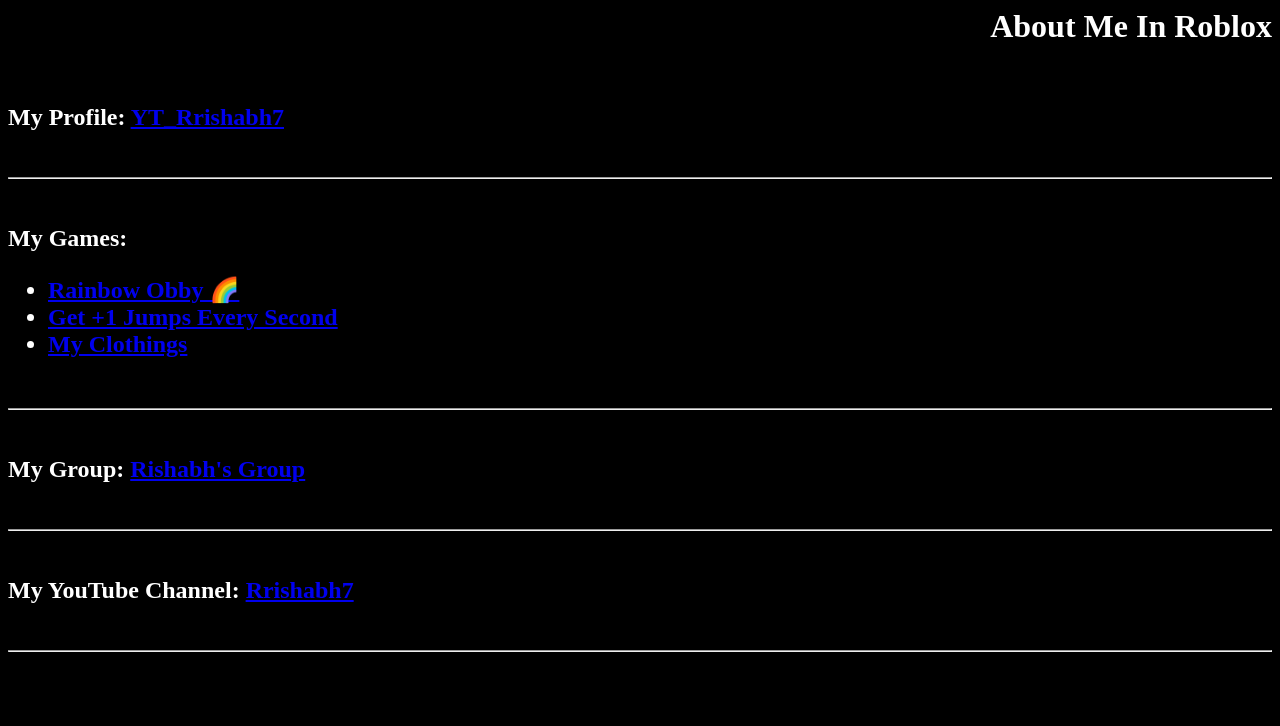
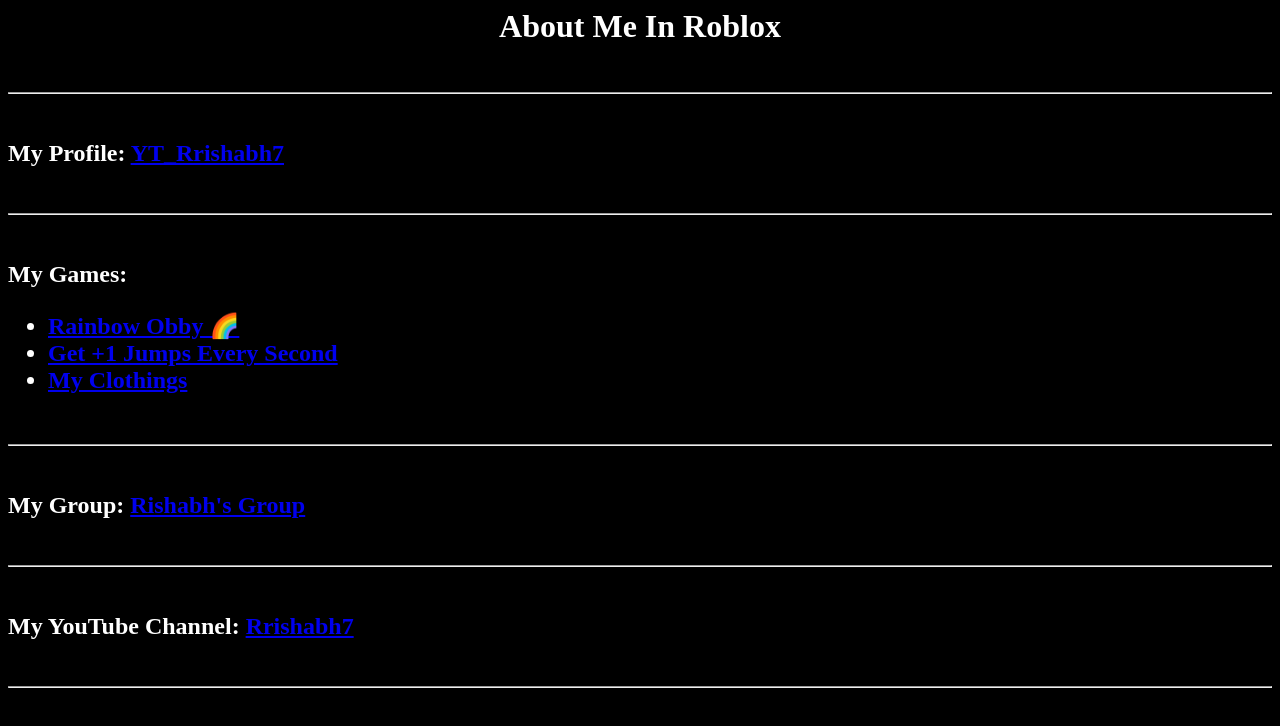
Before and after one commit to Rrishabh7/Rishabh-, a plain HTML site: page index.html in a window 1280 px wide. Drawn offline with Linux system fonts and the light colour scheme.

Commit message:
Update index.html

```diff
--- a/index.html
+++ b/index.html
@@ -3,7 +3,7 @@
 <title>Rrishabh7</title>
 </head>
 <body bgcolor = "black">
-		<font color = "white" face = "Ink Free" align="right"><h1>About Me In Roblox</h1></font><br>
+<font color = "white" face = "Ink Free" align="center"><h1>About Me In Roblox</h1></font><br><hr><br>
 
 <font color = "white" face = "Ink Free"><h2>My Profile: <a href="https://www.roblox.com/users/3998807256/profile">YT_Rrishabh7</a></h2></font><br><hr><br>
 
```
Lines whose indentation alone changed are shown as unchanged.
